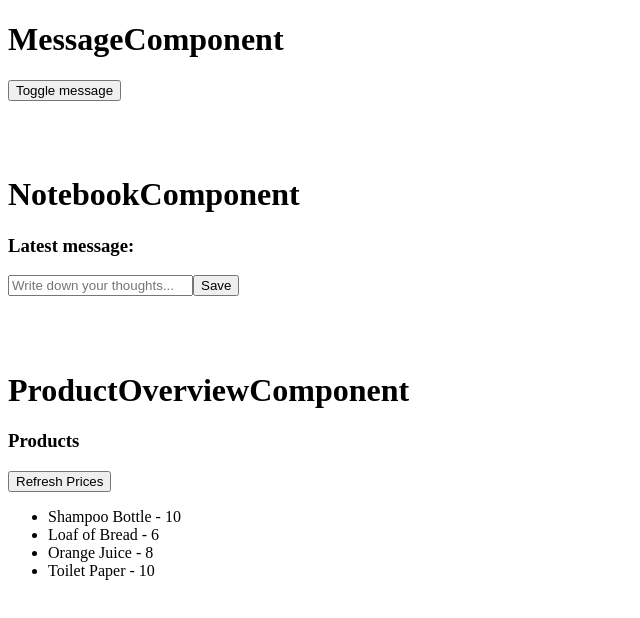
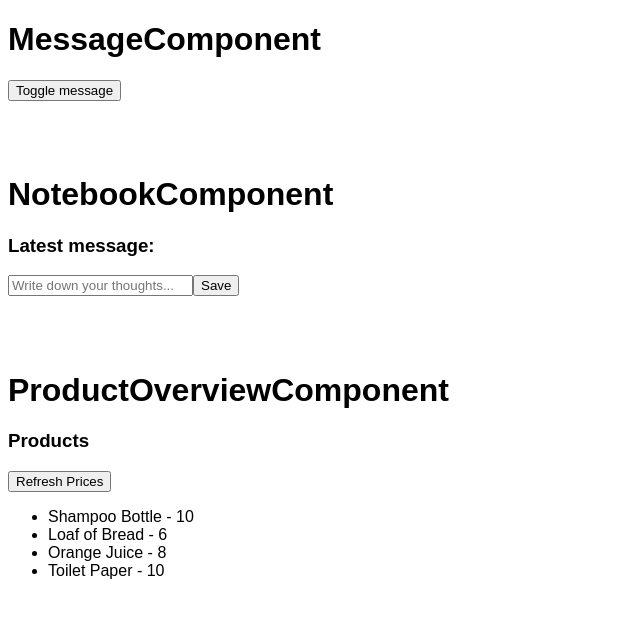
Before and after one commit to ArcadyIT/angular-workshop, an Angular app in the folder testableapp/: page / in a window 1280 px wide. Shown: the top 618 px of the page, without its empty margins (0-640 px from the left). Built offline with nearby package versions, Linux system fonts and the light colour scheme.

Commit message:
Add a nicer font

```diff
--- a/testableapp/src/styles.scss
+++ b/testableapp/src/styles.scss
@@ -1 +1,4 @@
 /* You can add global styles to this file, and also import other style files */
+h1, h2, h3, h4, h5, h6, p, li, ul, span, pre {
+    font-family: Arial, Helvetica, sans-serif;
+}
```
